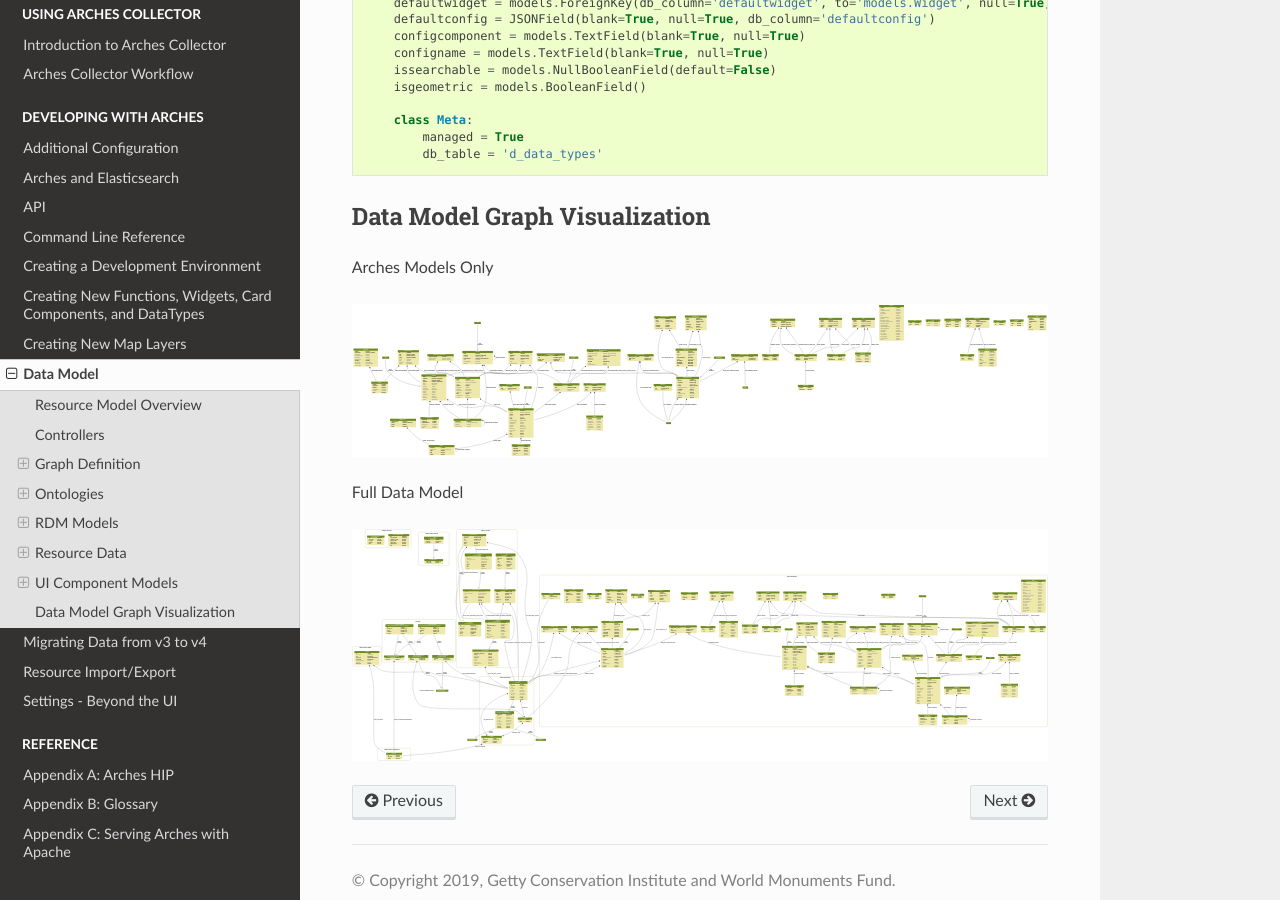
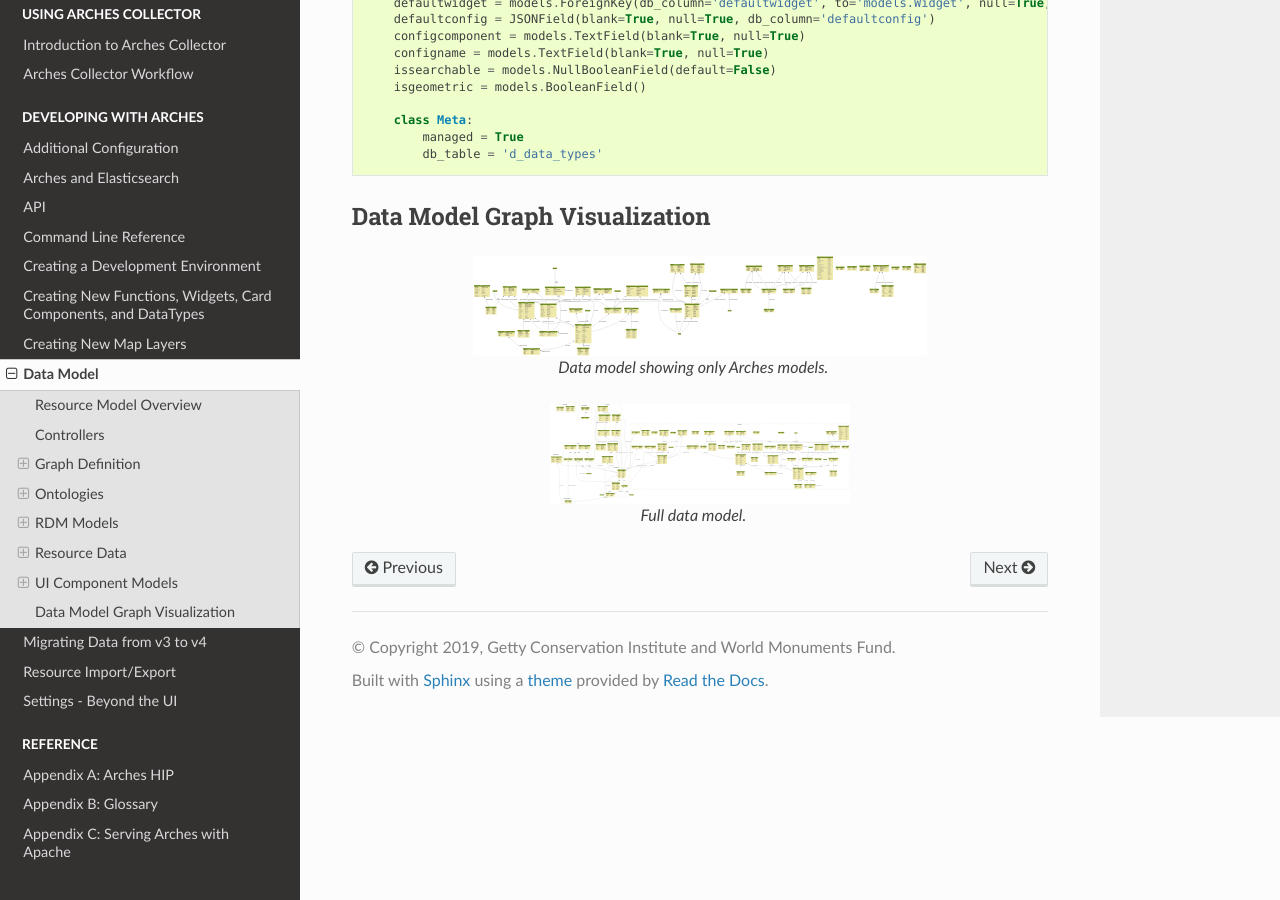
Before and after one commit to archesproject/arches-docs, a Sphinx documentation site: the page built from docs/data-model.txt, in a window 1280 px wide and 900 px high, scrolled down 15919 px. Built offline with Sphinx 7.4.7 and the Read the Docs theme 2.0.0, drawn with Linux system fonts in a browser that asks for light colours.

Commit message:
change data model images to figures to fix linking issues re #120

```diff
--- a/docs/data-model.txt
+++ b/docs/data-model.txt
@@ -428,12 +428,14 @@
 Data Model Graph Visualization
 ******************************
 
-Arches Models Only
+.. figure:: images/datamodel-arches-4.4.1-032119.svg
+    :height: 100px
+    :align: center
 
-.. image:: images/datamodel-arches-4.4.1-032119.svg
-   :target: ../_images/datamodel-arches-4.4.1-032119.svg
+    Data model showing only Arches models.
 
-Full Data Model
+.. figure:: images/datamodel-full-4.4.1-032119.svg
+    :height: 100px
+    :align: center
 
-.. image:: images/datamodel-full-4.4.1-032119.svg
-   :target: _images/datamodel-full-4.4.1-032119.svg
+    Full data model.
```
